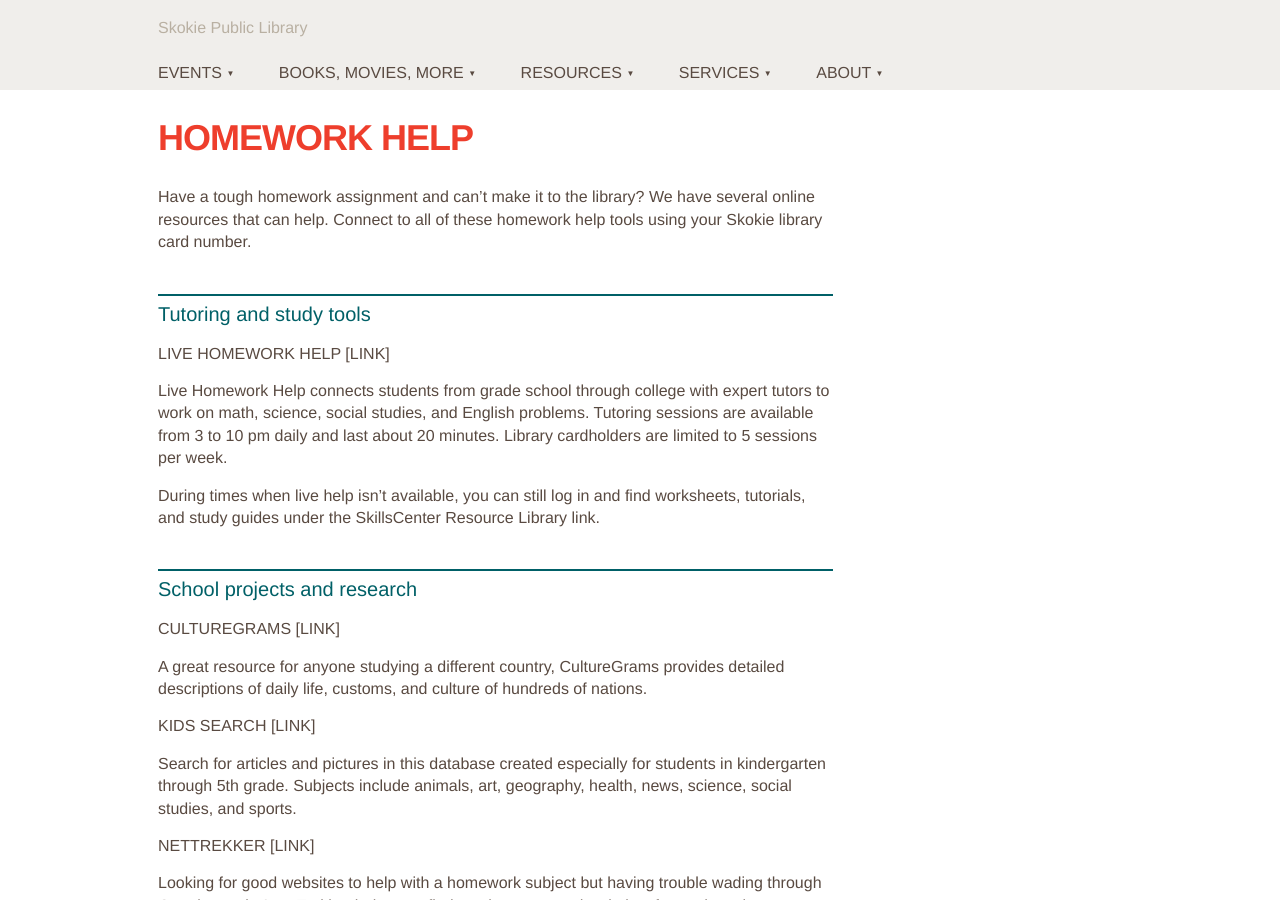
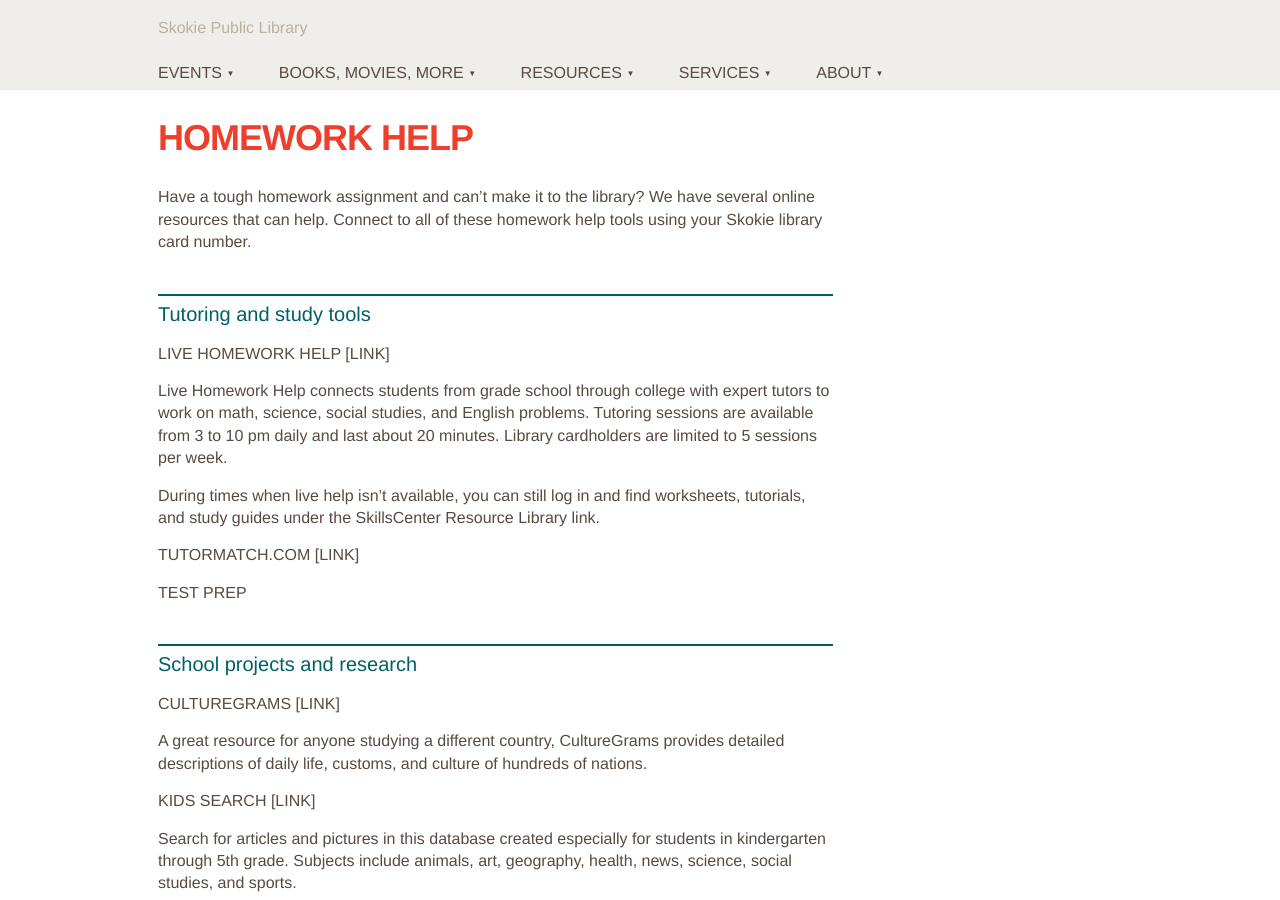
Before and after one commit to skokielibrary/spl-content, a Jekyll site: the page built from _content/mandy/resources--homework-help.markdown, in a window 1280 px wide and 900 px high. Built offline with Jekyll 4.4.1, drawn with Linux system fonts in a browser that asks for light colours.

Commit message:
Updated resources--homework-help.markdown

```diff
--- a/_content/mandy/resources--homework-help.markdown
+++ b/_content/mandy/resources--homework-help.markdown
@@ -12,6 +12,10 @@ Have a tough homework assignment and can't make it to the library? We have sever
 Live Homework Help connects students from grade school through college with expert tutors to work on math, science, social studies, and English problems. Tutoring sessions are available from 3 to 10 pm daily and last about 20 minutes. Library cardholders are limited to 5 sessions per week.
 
 During times when live help isn't available, you can still log in and find worksheets, tutorials, and study guides under the SkillsCenter Resource Library link.
+
+###TUTORMATCH.COM [link]
+
+###TEST PREP
 
 ##School projects and research
 
```
